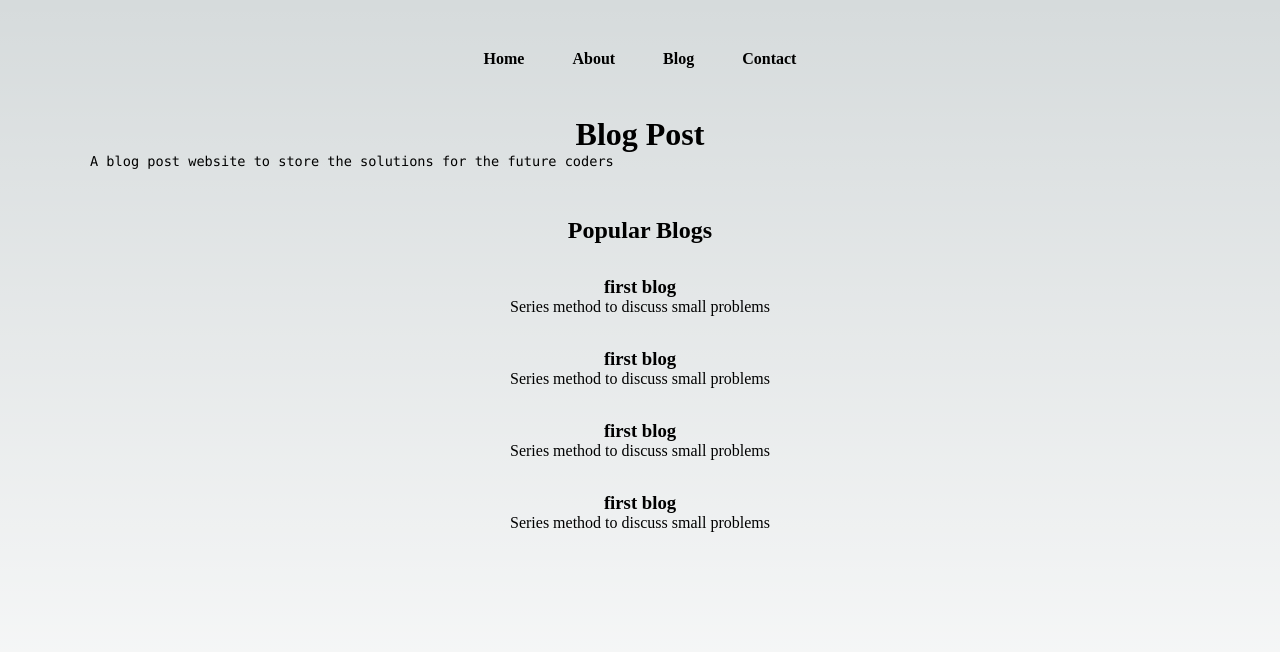
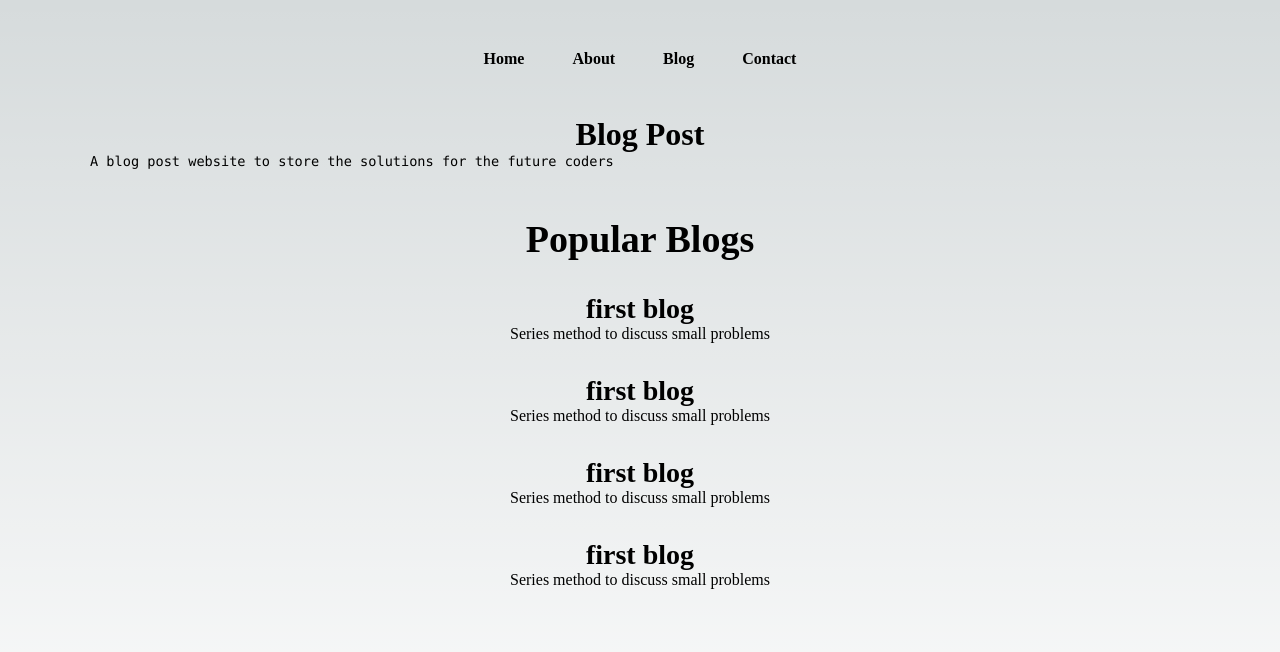
Before and after one commit to aggarwalsejal/BlogPost-NextJS, a Next.js app: page / in a window 1280 px wide. Shown: the top 652 px of the page. Built offline with nearby package versions, Linux system fonts and the light colour scheme.

Commit message:
Update Home.module.css

```diff
--- a/styles/Home.module.css
+++ b/styles/Home.module.css
@@ -19,6 +19,7 @@ padding-top: 3rem;
   justify-content: center;
   align-items: center;
   margin-top: 3rem;
+  font-size: 38px;
 }
 .blogs h3{
   display: flex;
@@ -26,6 +27,7 @@ padding-top: 3rem;
   justify-content: center;
   align-items: center;
   margin-top: 2rem;
+  font-size: 28px;
 }
 
 .footer{
@@ -274,3 +276,15 @@ padding-top: 3rem;
     transform: rotate(0deg);
   }
 }
+
+.myImg{
+  border-radius: 10px;
+}
+
+.Imagewrap{
+  padding: 30px 0px;
+}
+
+.h2{
+  font-size: 38px;
+}
```
